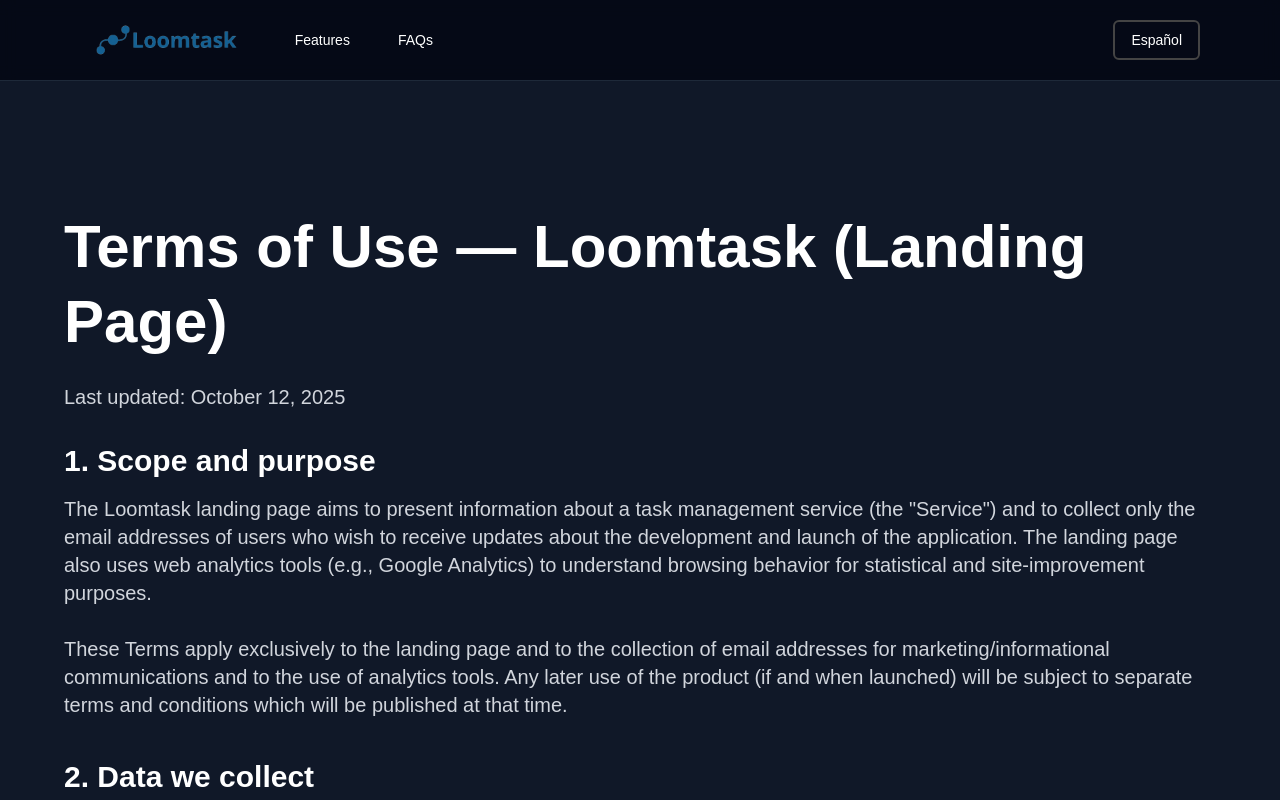
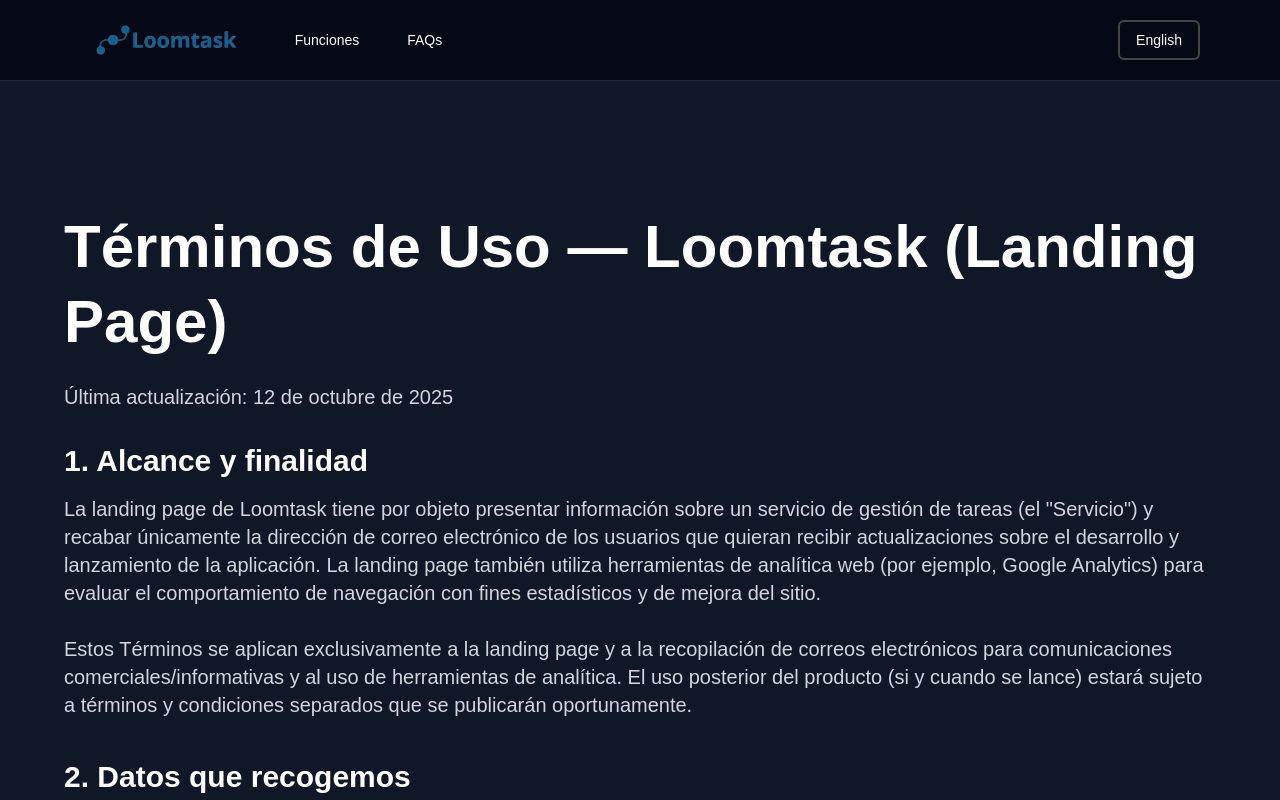
Before and after one commit to joaquinpalladino-afk/landing-page, a Next.js app: page /terms-of-use in a window 1280 px wide. Shown: the top 800 px of the page. Built offline with nearby package versions, Linux system fonts and the light colour scheme.

Commit message:
I have updated the language of legal docs

```diff
--- a/src/app/cookies-policy/page.tsx
+++ b/src/app/cookies-policy/page.tsx
@@ -6,7 +6,7 @@
 import Header from "@/components/Header";
 
 function CookiesPolicy(){
-  const [language, setLanguage] = useState<Language>(Language.EN);
+  const [language, setLanguage] = useState<Language>(Language.ES);
 
   const handleLanguageChange = useCallback(() => {
     setLanguage(prevLang => prevLang === Language.EN ? Language.ES : Language.EN);
--- a/src/app/privacy-policy/page.tsx
+++ b/src/app/privacy-policy/page.tsx
@@ -6,7 +6,7 @@
 import Header from "@/components/Header";
 
 function PrivacyPolicy(){
-    const [language, setLanguage] = useState<Language>(Language.EN);
+    const [language, setLanguage] = useState<Language>(Language.ES);
 
   const handleLanguageChange = useCallback(() => {
     setLanguage(prevLang => prevLang === Language.EN ? Language.ES : Language.EN);
--- a/src/app/terms-of-use/page.tsx
+++ b/src/app/terms-of-use/page.tsx
@@ -6,7 +6,7 @@
 import Header from "@/components/Header";
 
 function TermsOfUse(){
-  const [language, setLanguage] = useState<Language>(Language.EN);
+  const [language, setLanguage] = useState<Language>(Language.ES);
 
   const handleLanguageChange = useCallback(() => {
     setLanguage(prevLang => prevLang === Language.EN ? Language.ES : Language.EN);
```
